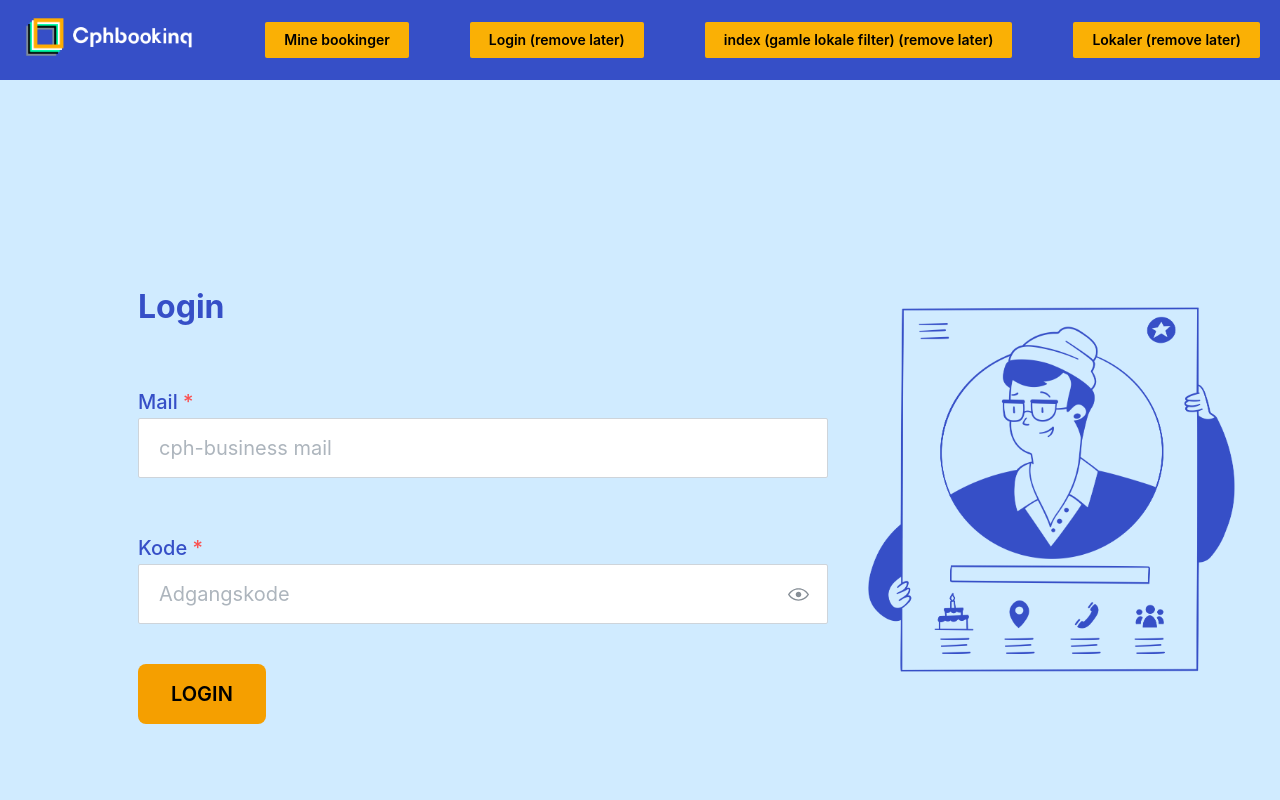
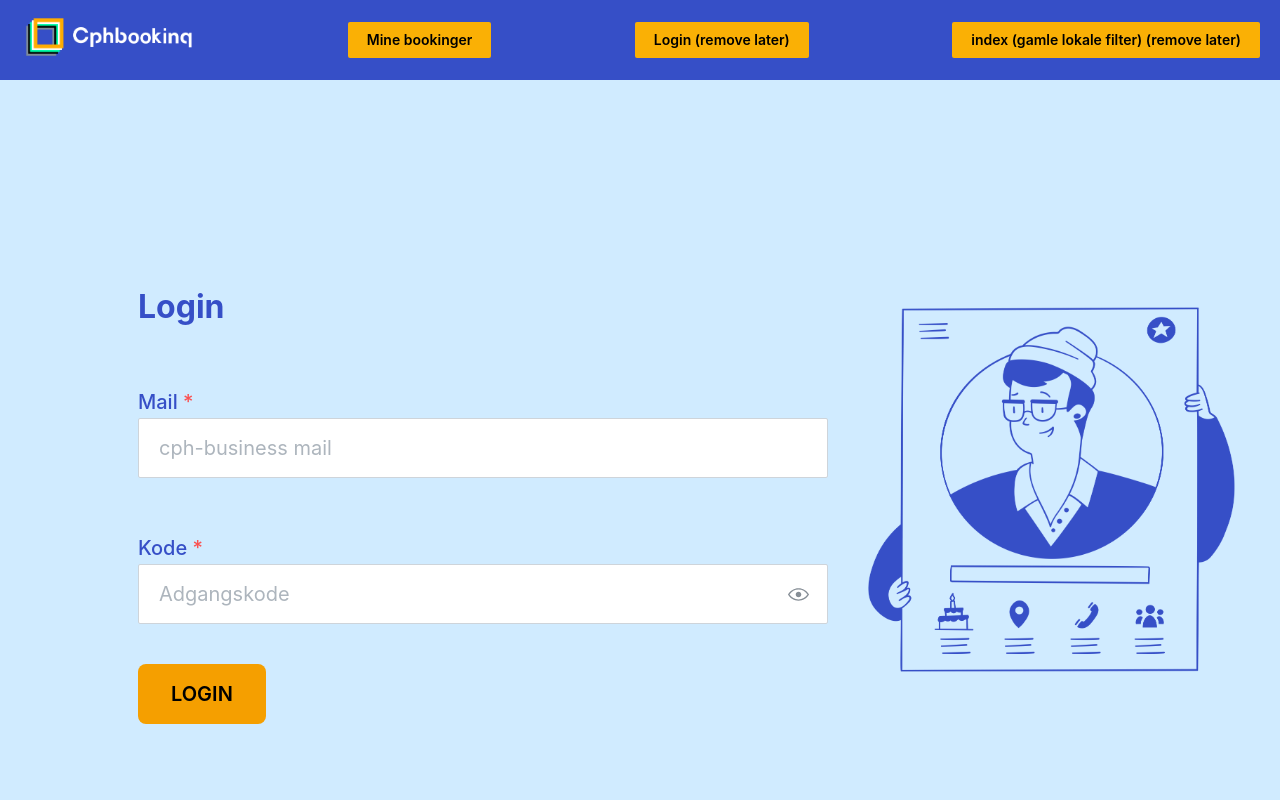
Before and after one commit to Lucaklaeoe/Booking, a React (Vite) app: page /Booking/login in a window 1280 px wide. Shown: the top 800 px of the page. Built offline with nearby package versions, Linux system fonts and the light colour scheme.

Commit message:
BookLokaleV.7

```diff
--- a/src/components/BookLokale.jsx
+++ b/src/components/BookLokale.jsx
@@ -7,7 +7,7 @@ const StepperStyle = {
     width: '700px',
 }
 
-function BookLokale({name}) {
+function BookLokale({name }) {
   const [active, setActive] = useState(0);
   const [activeButton, setActiveButton] = useState(null);
     const handleClick = (index) => {
@@ -23,7 +23,7 @@ function BookLokale({name}) {
     </Stepper>
     <div style={{display: "flex", justifyContent:"center"}}>
     <div>
-      <h1>Tider for den </h1>
+      <h1>Tider for den {dato} </h1>
       <div style={{display: "flex", justifySelf:"center", justifyContent:"center",borderRadius: "9px",
       background: "#A5D8FF",width:"1164px"}}>
         <div style={{display: "flex"}}>
@@ -63,7 +63,7 @@ function BookLokale({name}) {
         color={activeButton === 7 ? 'cyan' : 'green'}
         onClick={() => handleClick(7)} >15.30-16.30</Button>
 
-        <Button className='BookLokale' radius={"md"} size='xl'  color="indigo">Button</Button>
+        <Button className='BookLokale' radius={"md"} size='xl'  color="indigo">BOOK LOKALE</Button>
         </div>
       </div>
 
--- a/src/components/filter/ledigeLokalerList.jsx
+++ b/src/components/filter/ledigeLokalerList.jsx
@@ -12,7 +12,7 @@ const Lokaler = {
 const LokaleOversigtStyle = {
   display:"flex",
   flexDirection:"column",
-  justifyContent:"space-between",
+
   height:"515px",
   overflowY:"scroll",
 
--- a/src/routes/__root.tsx
+++ b/src/routes/__root.tsx
@@ -49,9 +49,7 @@ function RootRouteWithLayout() {
         <Link to="/">
           <Button variant="filled" color="yellow" radius="xs" style={{ color: "black" }}>index (gamle lokale filter) (remove later)</Button>
         </Link>
-        <Link to="/BookLokale">
-          <Button variant="filled" color="yellow" radius="xs" style={{ color: "black" }}>Lokaler (remove later)</Button>
-        </Link>
+
       </div>
 
       <Outlet />
```
Also changed, not shown: src/routes/BookLokale.$name.jsx (+4 -3 lines).
